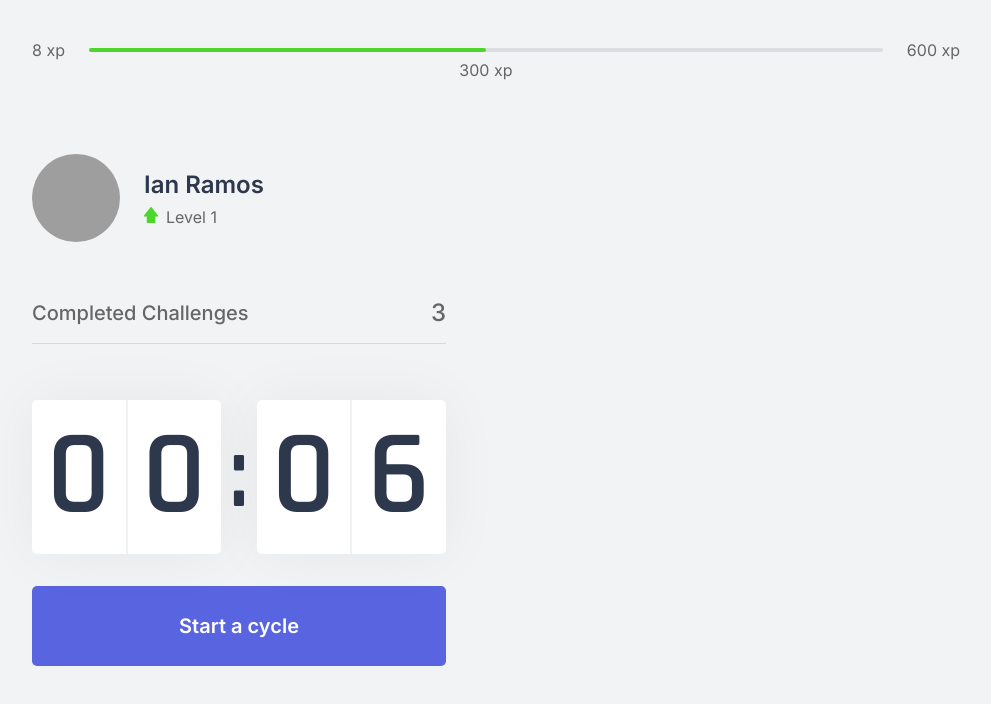
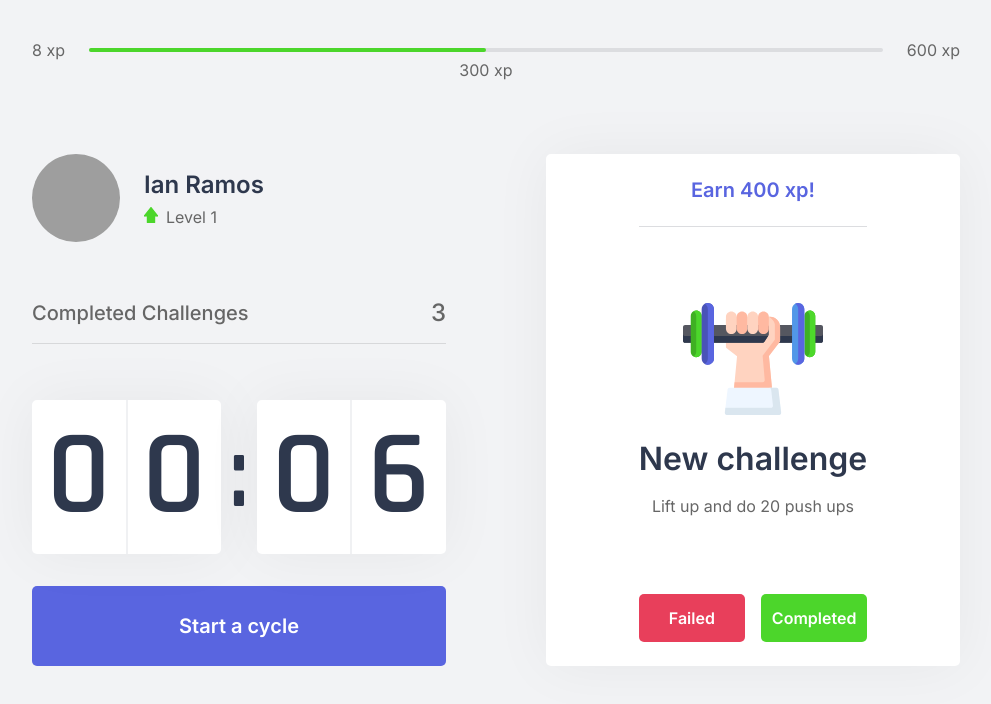
Before and after one commit to i-ramoss/Next-Level-Week-4-ReactJS, a Next.js app in the folder moveit-next/: page / in a window 1280 px wide. Shown: the top 704 px of the page, without its empty margins (144-1135 px from the left). Built offline with nearby package versions, Linux system fonts and the light colour scheme; grey boxes are pictures that could not be loaded.

Commit message:
feat: create component of challenge box

```diff
--- /dev/null
+++ b/moveit-next/src/components/ChallengeBox.tsx
@@ -0,0 +1,45 @@
+import styles from '../styles/components/ChallengeBox.module.css';
+
+export function ChallengeBox() {
+  const hasActiveChallenge = true;
+
+  return (
+    <div className={styles.challengeBoxContainer}>
+      { hasActiveChallenge ? (
+        <div className={styles.challengeActive}>
+          <header>Earn 400 xp!</header>
+
+          <main>
+            <img src="icons/body.svg" alt="body" />
+            <strong>New challenge</strong>
+            <p>Lift up and do 20 push ups</p>
+          </main>
+
+          <footer>
+            <button
+              type="button"
+              className={styles.challengeFailedButton}
+            >
+              Failed
+            </button>
+
+            <button
+              type="button"
+              className={styles.challengeSucceededButton}
+            >
+              Completed
+            </button>
+          </footer>
+        </div>
+      ) : (
+        <div className={styles.challengeNotActive}>
+        <strong>End a cycle to receive a challenge.</strong>
+        <p>
+          <img src="icons/level-up.svg" alt="Level Up" />
+          Level up by completing challenges!
+        </p>
+      </div>
+      ) }
+    </div>
+  );
+}
--- a/moveit-next/src/pages/index.tsx
+++ b/moveit-next/src/pages/index.tsx
@@ -1,9 +1,10 @@
+import Head from 'next/head';
+
+import { ChallengeBox } from "../components/ChallengeBox";
 import { CompletedChallenges } from "../components/CompletedChallenges.";
 import { Countdown } from "../components/Countdown";
 import { ExperienceBar } from "../components/ExperienceBar";
 import { Profile } from "../components/Profile";
-
-import Head from 'next/head';
 
 import styles from '../styles/pages/Home.module.css';
 
@@ -22,8 +23,9 @@ export default function Home() {
           <CompletedChallenges />
           <Countdown />
         </div>
+
         <div>
-
+          <ChallengeBox />
         </div>
       </section>
     </div>
--- /dev/null
+++ b/moveit-next/src/styles/components/ChallengeBox.module.css
@@ -0,0 +1,111 @@
+.challengeBoxContainer {
+  height: 100%;
+
+  background: var(--white);
+  border-radius: 5px;
+  box-shadow: 0 0 60px rgba(0, 0, 0, 0.05);
+  padding: 1.5rem 2rem;
+
+  display: flex;
+  flex-direction: column;
+  align-items: center;
+  justify-content: center;
+
+  text-align: center;
+}
+
+.challengeNotActive {
+  display: flex;
+  flex-direction: column;
+  align-items: center;
+}
+
+.challengeNotActive strong {
+  font-size: 1.5rem;
+  font-weight: 500;
+  line-height: 1.4;
+}
+
+.challengeNotActive p {
+  display: flex;
+  flex-direction: column;
+  align-items: center;
+  line-height: 1.4;
+  max-width: 70%;
+  margin-top: 3rem;
+}
+
+.challengeNotActive p img {
+  margin-bottom: 1rem;
+}
+
+.challengeActive {
+  height: 100%;
+
+  display: flex;
+  flex-direction: column;
+}
+
+.challengeActive header {
+  color: var(--blue);
+  font-weight: 600;
+  font-size: 1.25rem;
+  padding: 0 2rem 1.5rem;
+  border-bottom: 1px solid var(--gray-line);
+}
+
+.challengeActive main {
+  flex: 1;
+
+  display: flex;
+  flex-direction: column;
+  align-items: center;
+  justify-content: center;
+}
+
+.challengeActive main strong {
+  font-size: 2rem;
+  font-weight: 600;
+  color: var(--title);
+  margin: 1.5rem 0 1rem;
+}
+
+.challengeActive main p {
+  line-height: 1.5rem;
+}
+
+.challengeActive footer {
+  display: grid;
+  grid-template-columns: 1fr 1fr;
+  gap: 1rem;
+}
+
+.challengeActive footer button {
+  height: 3rem;
+
+  display: flex;
+  align-items: center;
+  justify-content: center;
+
+  border: 0;
+  border-radius: 5px;
+
+  color: var(--white);
+
+  font-size: 1rem;
+  font-weight: 600;
+
+  transition: 0.3s;
+}
+
+.challengeActive footer button.challengeFailedButton {
+  background: var(--red);
+}
+
+.challengeActive footer button.challengeSucceededButton {
+  background: var(--green);
+}
+
+.challengeActive footer button:hover {
+  filter: brightness(0.9);
+}
```
